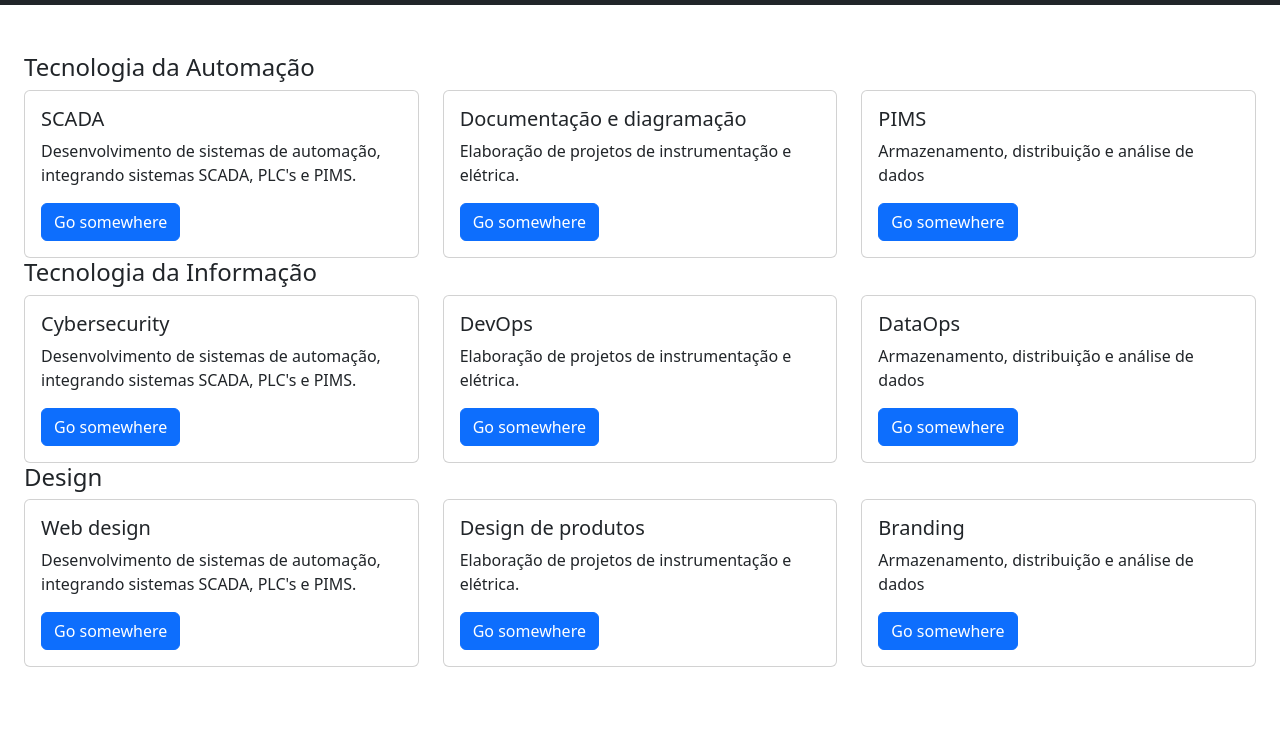
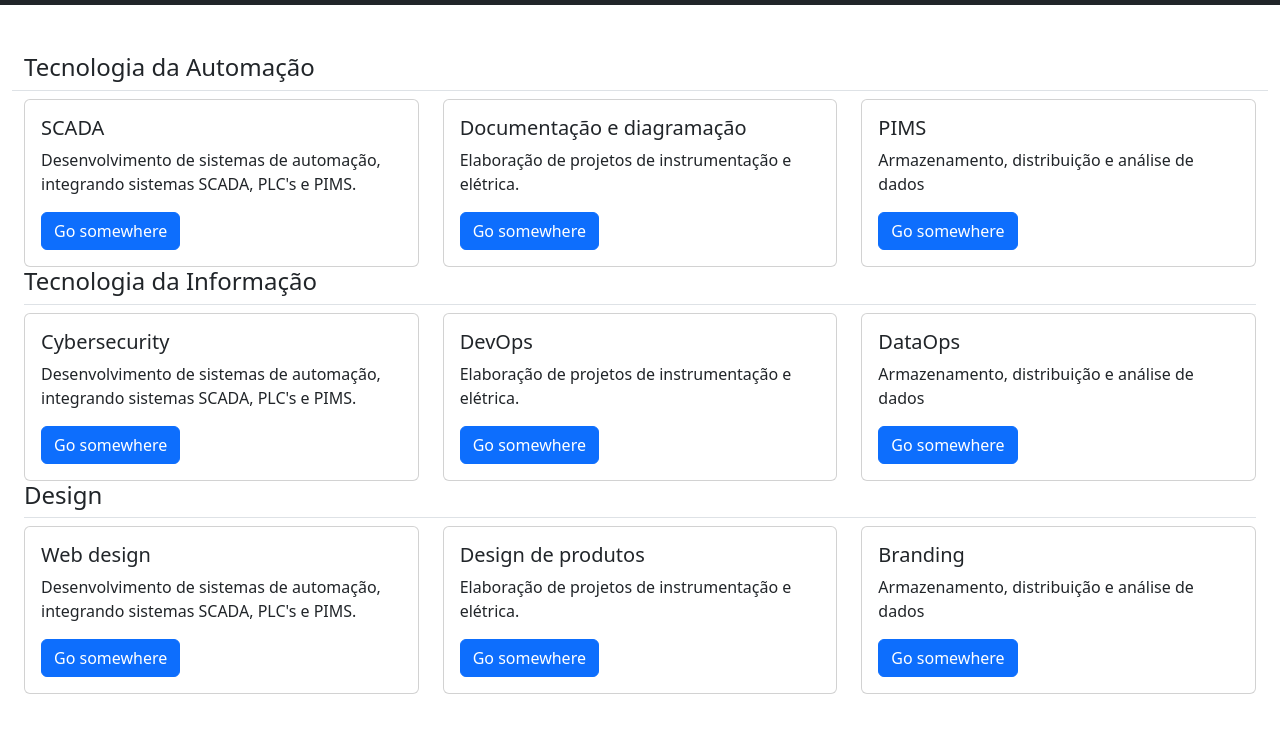
Before and after one commit to shogun-automacao/shogun-automacao, a plain HTML site: page index.html in a window 1280 px wide. Shown: the part 51-784 px from the top of the page. Drawn offline with nearby package versions, Linux system fonts and the light colour scheme.

Commit message:
styling row header

```diff
--- a/index.html
+++ b/index.html
@@ -40,7 +40,7 @@
 		</header>
 		<main class='px-4 py-5'>
 			<div class="row">
-				<h1 class='h4'>
+				<h1 class='h4 pb-2 border-bottom'>
 					Tecnologia da Automação
 				</h1>
 				<div class="col-sm-4 mb-3 mb-sm-0">
@@ -75,7 +75,7 @@
 					</div>
 				</div>
 			</div>
-			<h1 class='h4'>
+			<h1 class='h4 pb-2 border-bottom'>
 				Tecnologia da Informação
 			</h1>
 			<div class="row">
@@ -111,7 +111,7 @@
 					</div>
 				</div>
 			</div>
-			<h1 class='h4'>
+			<h1 class='h4 pb-2 border-bottom'>
 				Design
 			</h1>
 			<div class="row">
```
